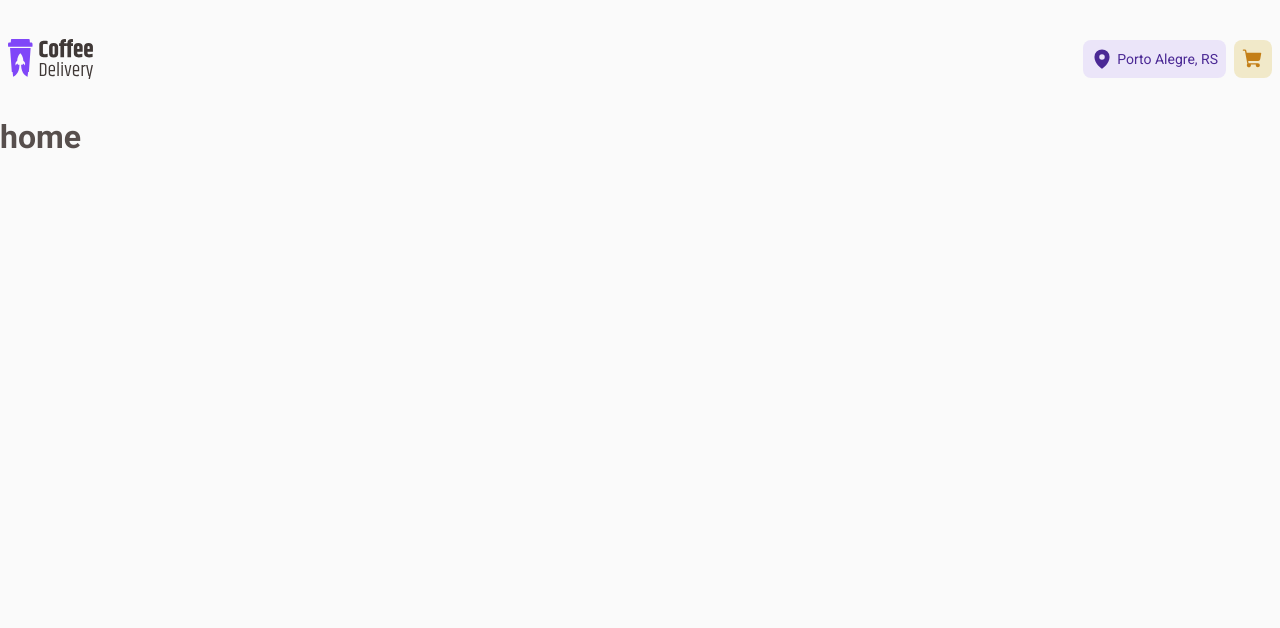
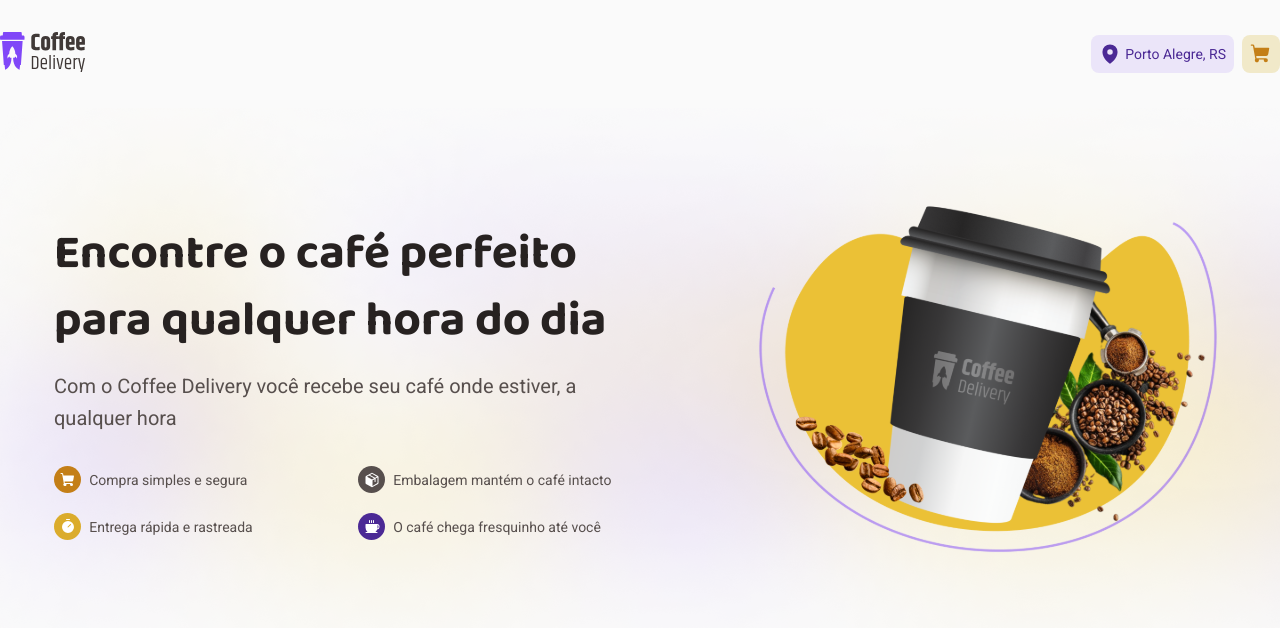
Before and after one commit to SidneyRoberto9/coffee-delivery, a React (Vite) app: page / in a window 1280 px wide. Shown: the top 628 px of the page. Built offline with nearby package versions, Linux system fonts and the light colour scheme.

Commit message:
✨ feat: Add intro

```diff
--- a/src/Components/Header/index.tsx
+++ b/src/Components/Header/index.tsx
@@ -1,5 +1,5 @@
 import { MapPin, ShoppingCart } from "phosphor-react";
-import { useEffect, useState } from "react";
+import { NavLink } from "react-router-dom";
 
 import logo from "../../assets/coffee-logo.svg";
 import { HeaderContainer, Locale, ShoppingCar } from "./styles";
@@ -7,7 +7,9 @@ import { HeaderContainer, Locale, ShoppingCar } from "./styles";
 export function Header() {
   return (
     <HeaderContainer>
-      <img src={logo} alt="" />
+      <NavLink to="/">
+        <img src={logo} alt="" />
+      </NavLink>
 
       <nav>
         <Locale>
@@ -15,9 +17,11 @@ export function Header() {
           <span>Porto Alegre, RS</span>
         </Locale>
 
-        <ShoppingCar>
-          <ShoppingCart size={22} weight="fill" />
-        </ShoppingCar>
+        <NavLink to="/checkout">
+          <ShoppingCar>
+            <ShoppingCart size={22} weight="fill" />
+          </ShoppingCar>
+        </NavLink>
       </nav>
     </HeaderContainer>
   )
--- a/src/Components/Header/styles.ts
+++ b/src/Components/Header/styles.ts
@@ -2,8 +2,9 @@ import styled from "styled-components";
 
 export const HeaderContainer = styled.header`
   width: 100%;
-  margin: 1rem auto;
-  padding: 0.5rem;
+  margin: 2rem auto;
+
+  max-width: 90rem;
 
   display: flex;
   align-items: center;
@@ -21,7 +22,7 @@ const Icon = styled.div`
   justify-content: center;
   gap: 0.25rem;
 
-  margin: 1rem auto;
+  margin: 0 auto;
   padding: 0.5rem;
   border-radius: 8px;
 
--- a/src/layouts/DefaultLayout/styles.ts
+++ b/src/layouts/DefaultLayout/styles.ts
@@ -1,11 +1,6 @@
 import styled from "styled-components";
 
 export const DefaultLayoutContainer = styled.div`
-  max-width: 90rem;
-
-  height: 100vh;
-  margin: 0 auto;
-
   display: flex;
   flex-direction: column;
 `
--- a/src/pages/Checkout/index.tsx
+++ b/src/pages/Checkout/index.tsx
@@ -3,7 +3,7 @@ import { CheckoutContainer } from "./styles";
 export function Checkout() {
   return (
     <CheckoutContainer>
-      <h1>home</h1>
+      <h1>Checkout</h1>
     </CheckoutContainer>
   )
 }
--- /dev/null
+++ b/src/pages/Home/components/Main/index.tsx
@@ -0,0 +1,50 @@
+import { Coffee, Package, ShoppingCart, Timer } from "phosphor-react";
+
+import mainLogo from "../../../../assets/main-logo.svg";
+import { Icon, Icons, MainContainer, Title } from "./styles";
+
+export function Main() {
+  return (
+    <MainContainer>
+      <div>
+        <Title>
+          <h1>Encontre o café perfeito para qualquer hora do dia</h1>
+          <p>
+            Com o Coffee Delivery você recebe seu café onde estiver, a qualquer
+            hora
+          </p>
+        </Title>
+        <Icons>
+          <Icon variant="orange">
+            <span>
+              <ShoppingCart size={16} weight="fill" />
+            </span>
+            <p>Compra simples e segura</p>
+          </Icon>
+
+          <Icon variant="gray">
+            <span>
+              <Package size={16} weight="fill" />
+            </span>
+            <p>Embalagem mantém o café intacto</p>
+          </Icon>
+
+          <Icon variant="yellow">
+            <span>
+              <Timer size={16} weight="fill" />
+            </span>
+            <p>Entrega rápida e rastreada</p>
+          </Icon>
+
+          <Icon variant="purple">
+            <span>
+              <Coffee size={16} weight="fill" />
+            </span>
+            <p>O café chega fresquinho até você</p>
+          </Icon>
+        </Icons>
+      </div>
+      <img src={mainLogo} alt="" />
+    </MainContainer>
+  )
+}
--- /dev/null
+++ b/src/pages/Home/components/Main/styles.ts
@@ -0,0 +1,81 @@
+import styled from "styled-components";
+
+import background from "../../../../assets/intro-background.png";
+
+export const MainContainer = styled.main`
+  width: 100%;
+  height: 34rem;
+  margin: 0 auto;
+
+  display: flex;
+  align-items: center;
+  justify-content: space-around;
+  background-image: url(${background});
+
+  div {
+    max-width: 36.75rem;
+
+    display: flex;
+    flex-direction: column;
+    gap: 2rem;
+  }
+`
+
+export const Title = styled.span`
+  display: flex;
+  flex-direction: column;
+  gap: 1rem;
+
+  h1 {
+    font-family: 'Baloo 2', cursive;
+    font-weight: bold;
+    font-size: 3rem;
+    line-height: 1.4;
+
+    color: ${({ theme }) => theme['gray-900']};
+  }
+
+  p {
+    font-size: 1.25rem;
+    line-height: 1.6;
+  }
+`
+
+export const Icons = styled.span`
+  display: grid;
+  grid-template-columns: 1fr 1fr;
+  gap: 1.25rem;
+
+  div {
+    width: 100%;
+    display: flex;
+    flex-direction: row;
+    align-items: center;
+    gap: 0.5rem;
+    font-size: 0.875rem;
+    color: ${({ theme }) => theme['gray-700']};
+  }
+`
+
+const ICON_COLOR = {
+  orange: 'yellow-500',
+  yellow: 'yellow-300',
+  purple: 'purple-500',
+  gray: 'gray-700',
+} as const
+
+interface IconProps {
+  variant: keyof typeof ICON_COLOR
+}
+
+export const Icon = styled.div<IconProps>`
+  span {
+    display: flex;
+    align-items: center;
+
+    padding: 0.35rem;
+    border-radius: 9999px;
+    color: ${({ theme }) => theme.white};
+    background-color: ${({ theme, variant }) => theme[ICON_COLOR[variant]]};
+  }
+`
--- a/src/pages/Home/index.tsx
+++ b/src/pages/Home/index.tsx
@@ -1,9 +1,10 @@
+import { Main } from "./components/Main";
 import { HomeContainer } from "./styles";
 
 export function Home() {
   return (
     <HomeContainer>
-      <h1>home</h1>
+      <Main />
     </HomeContainer>
   )
 }
```
Also changed, not shown: src/assets/intro-background.png (added), src/assets/main-logo.svg (added).
